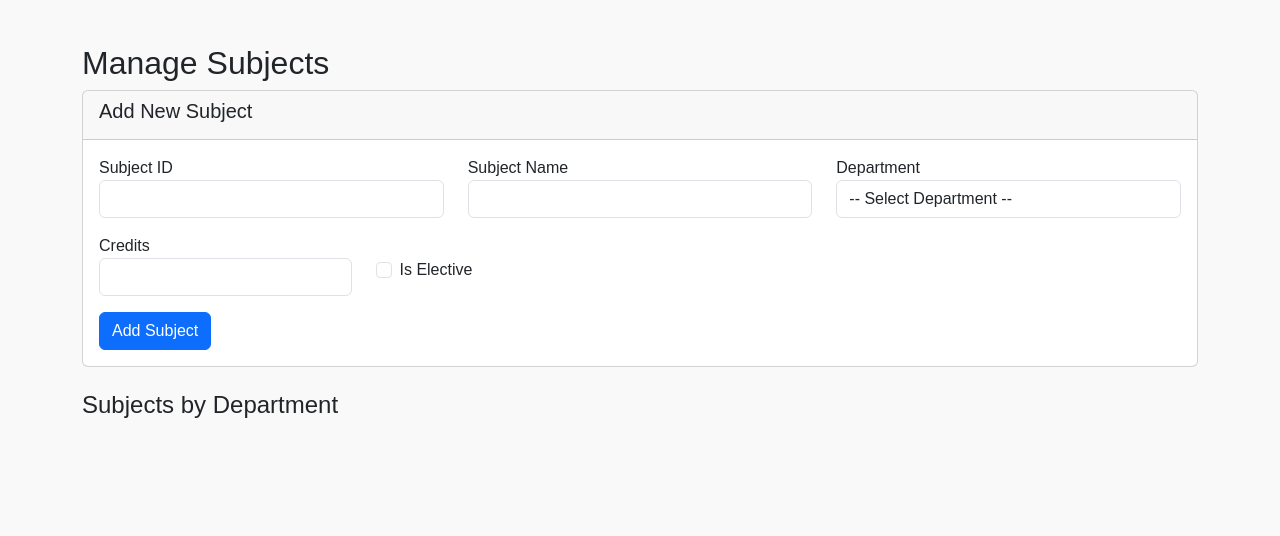
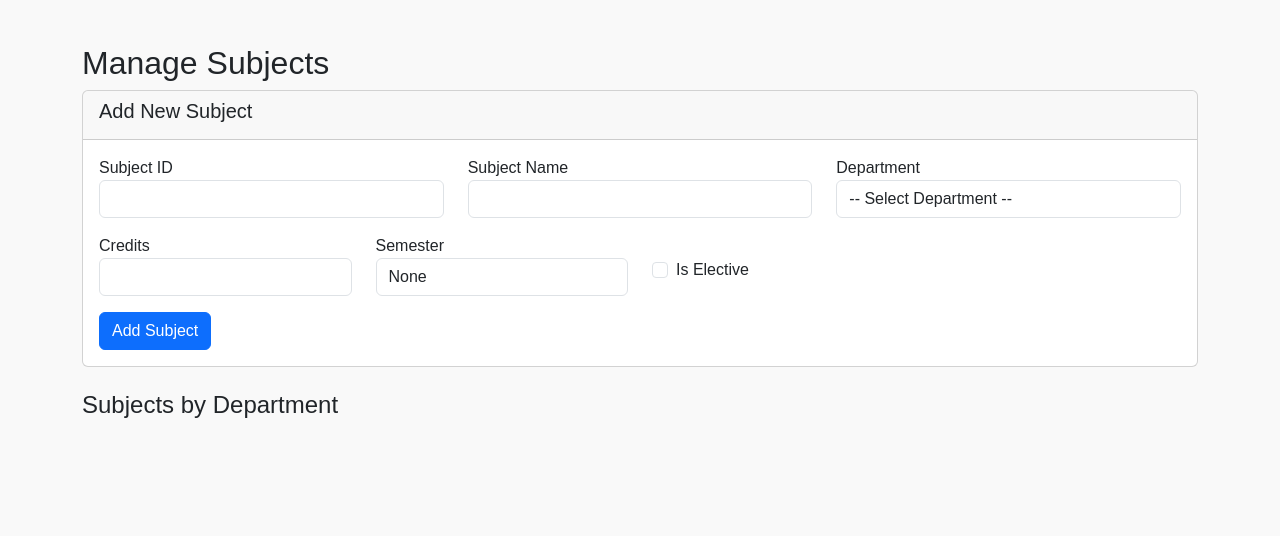
Before and after one commit to yosaad1000/Attendify, a Flask app: page /admin/subjects in a window 1280 px wide. Shown: the part 79-615 px from the top of the page. Run offline with Flask 3, Linux system fonts and the light colour scheme; data that the repository does not hold is empty; parts of the project's set-up code (start-up, migrations or seed data) failed here and were passed over.

Commit message:
subject added semester

```diff
--- a/app.py
+++ b/app.py
@@ -711,15 +711,17 @@ def admin_subjects():
         subject_id = request.form['subject_id']
         name = request.form['name']
         department_id = request.form['department_id']
-        credits = request.form.get('credits')
+        credits = int(request.form.get('credits', 0))
         is_elective = 'is_elective' in request.form
+        semester = int(request.form.get('semester', 1))
 
         subject = Subject(
             subject_id=subject_id,
             name=name,
             department_id=department_id,
             credits=credits,
-            is_elective=is_elective
+            is_elective=is_elective,
+            semester=semester
         )
         storage_service.add_subject(subject)
 
--- a/templates/admin/subjects.html
+++ b/templates/admin/subjects.html
@@ -50,6 +50,22 @@
                         </div>
                     </div>
                     <div class="col-md-3">
+                        <div class="form-group">
+                            <label for="semester">Semester</label>
+                            <select class="form-control" id="semester" name="semester">
+                                <option value="">None</option>
+                                <option value="1">1</option>
+                                <option value="2">2</option>
+                                <option value="3">3</option>
+                                <option value="4">4</option>
+                                <option value="5">5</option>
+                                <option value="6">6</option>
+                                <option value="7">7</option>
+                                <option value="8">8</option>
+                            </select>
+                        </div>
+                    </div>
+                    <div class="col-md-3">
                         <div class="form-group mt-4">
                             <div class="form-check">
                                 <input type="checkbox" class="form-check-input" id="is_elective" name="is_elective">
@@ -82,6 +98,7 @@
                             <th>ID</th>
                             <th>Name</th>
                             <th>Credits</th>
+                            <th>Semester</th>
                             <th>Elective</th>
                             <th>Actions</th>
                         </tr>
@@ -94,6 +111,7 @@
                                     <td>{{ subject.subject_id }}</td>
                                     <td>{{ subject.name }}</td>
                                     <td>{{ subject.credits }}</td>
+                                    <td>{{ subject.semester }}</td>
                                     <td>{{ "Yes" if subject.is_elective else "No" }}</td>
                                     <td>
                                         <form method="POST" action="{{ url_for('remove_subject', subject_id=subject.subject_id) }}" class="d-inline">
```
Also changed, not shown: models/subject.py (+6 -3 lines).
